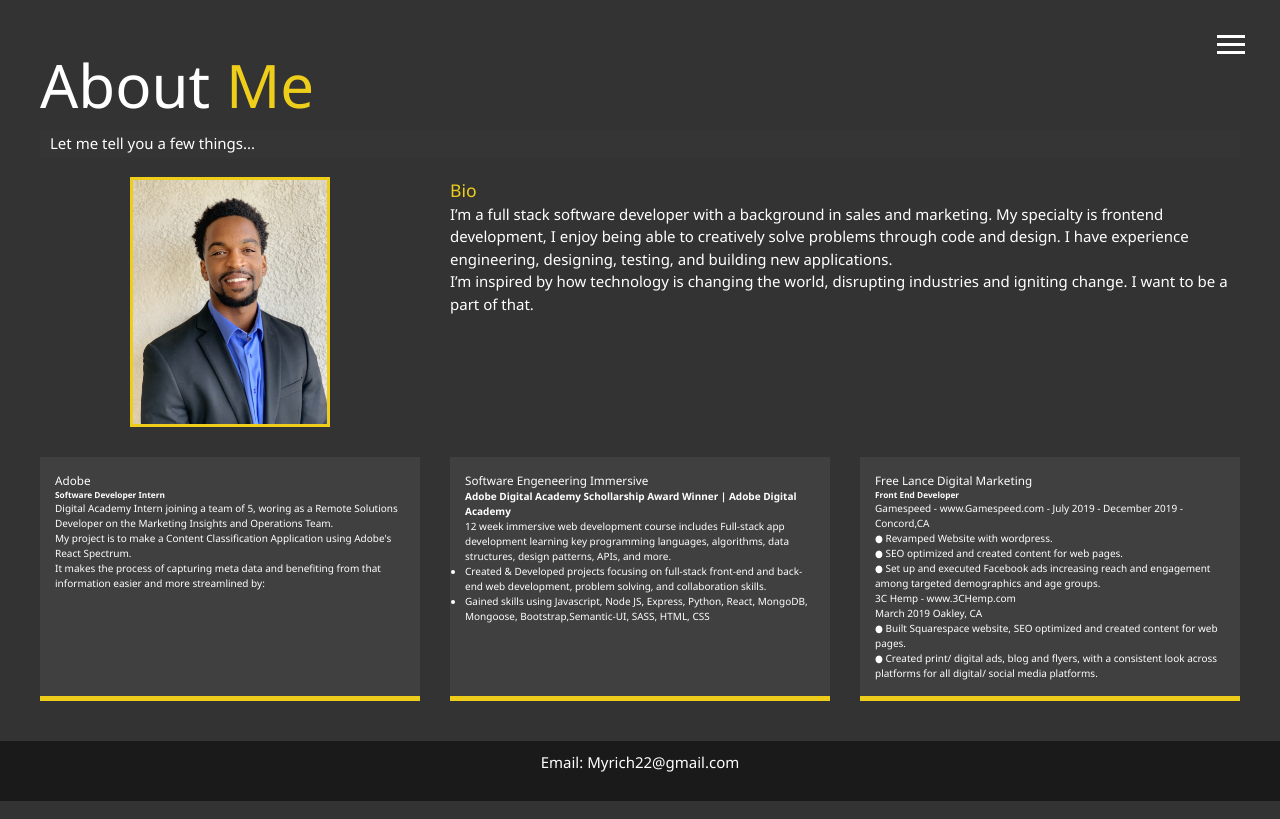
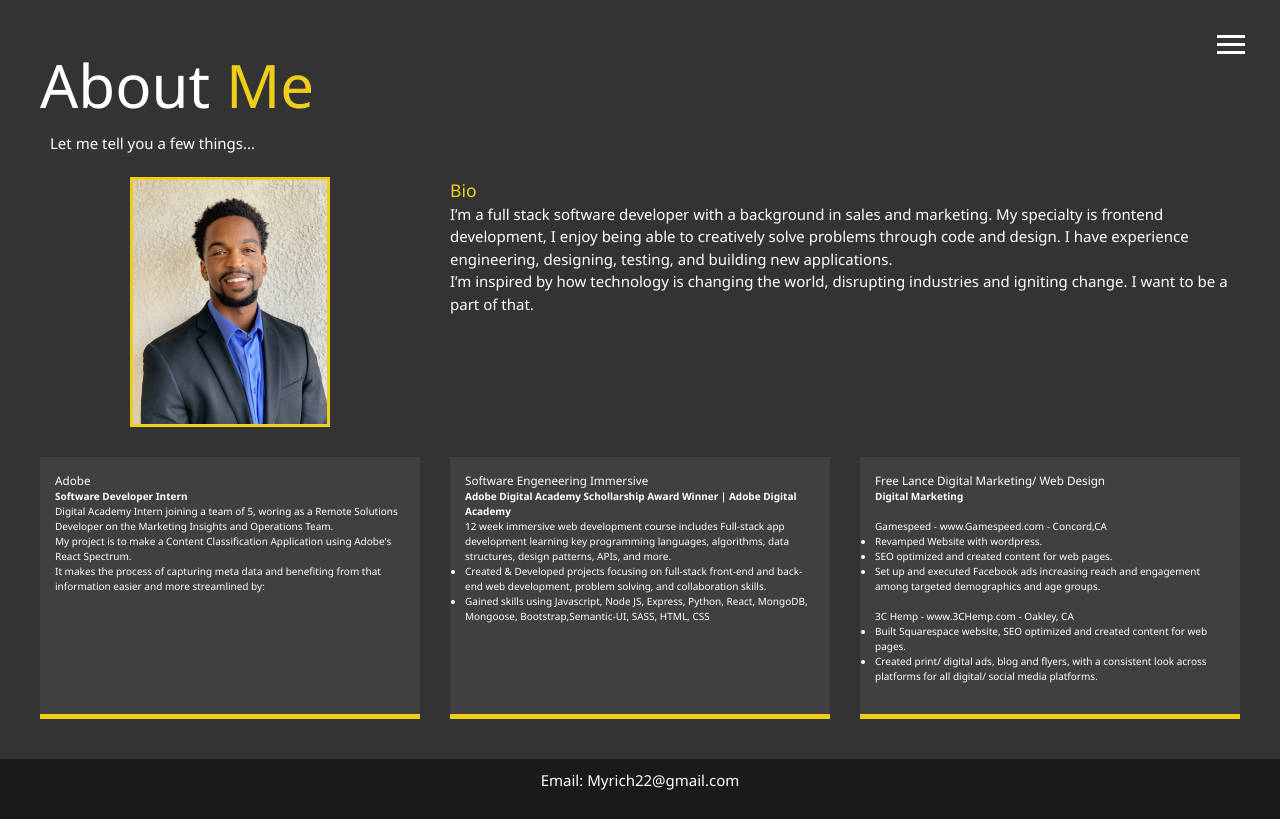
Before and after one commit to myles-richard/portfolio-react-app, a React (Create React App) app: page /about in a window 1280 px wide. Built offline with nearby package versions, Linux system fonts and the light colour scheme.

Commit message:
adjust about me

```diff
--- a/src/layout/about/About.js
+++ b/src/layout/about/About.js
@@ -25,7 +25,7 @@ export default function About(props) {
                 </div>
                 <div className="job job-1">
                     <h3>Adobe</h3>
-                    <h5>Software Developer Intern</h5>
+                    <h4>Software Developer Intern</h4>
                     <p>Digital Academy Intern joining a team of 5, woring as a Remote Solutions Developer on the Marketing Insights and Operations
                         Team. <br/>My project is to make a Content Classification Application using Adobe's React Spectrum.<br/>
                          It makes the process of capturing meta data and
@@ -48,17 +48,23 @@ export default function About(props) {
                         </ul>
                 </div>
                 <div className="job job-3">
-                    <h3>Free Lance Digital Marketing</h3>
-                    <h5>Front End Developer</h5>
-                    <p>Gamespeed - www.Gamespeed.com - July 2019 - December 2019
-                    - Concord,CA<br/>
-                    ● Revamped Website with wordpress.<br/>
-                    ● SEO optimized and created content for web pages.<br/>
-                    ● Set up and executed Facebook ads increasing reach and engagement among targeted demographics and age groups.<br/>
-                    3C Hemp - www.3CHemp.com <br/> March 2019
-                    Oakley, CA<br/>
-                    ● Built Squarespace website, SEO optimized and created content for web pages.<br/>
-                    ● Created print/ digital ads, blog and flyers, with a consistent look across platforms for all digital/ social media platforms.</p>
+                    <h3>Free Lance Digital Marketing/ Web Design</h3>
+                    <h4>Digital Marketing</h4><br/>
+                    <p>Gamespeed - www.Gamespeed.com - Concord,CA</p>
+                    <ul>
+                        <li>Revamped Website with wordpress.</li>
+                        <li>SEO optimized and created content for web pages.</li>
+                        <li>Set up and executed Facebook ads increasing reach and engagement among targeted demographics and age groups.</li>
+                    </ul><br/>
+                    {/* ● <br/>
+                    <br/> */}
+                    <p>
+                    3C Hemp - www.3CHemp.com - Oakley, CA</p>
+                    <ul>
+                        <li>Built Squarespace website, SEO optimized and created content for web pages.</li>
+                        <li>Created print/ digital ads, blog and flyers, with a consistent look across platforms for all digital/ social media platforms.</li>
+                    </ul>
+                    <br/>
                 </div>
             </div>
         </main>
```
